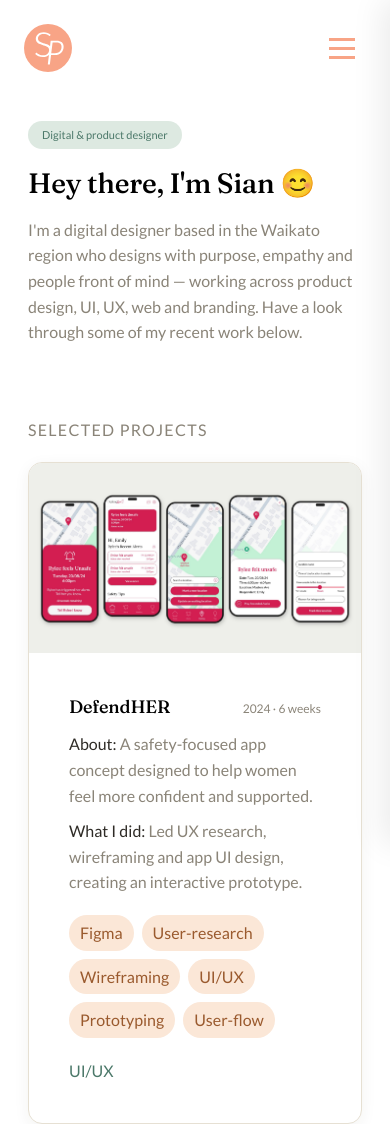
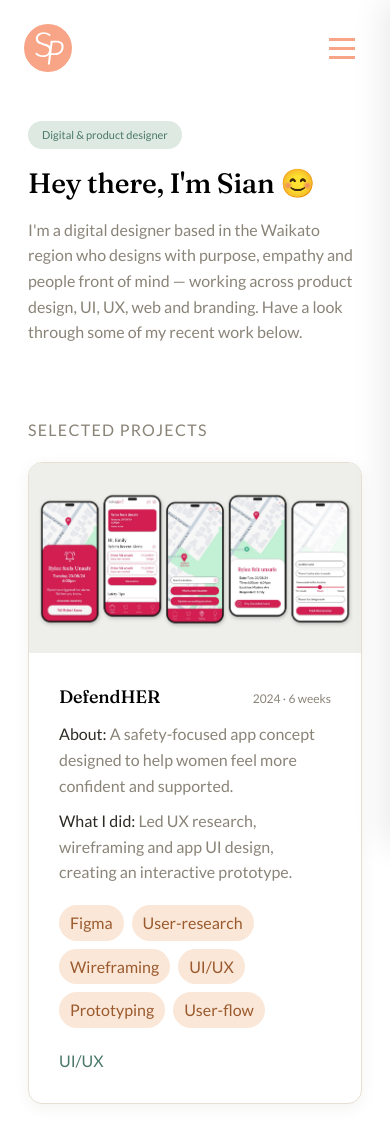
Before and after one commit to siansp24/design-by-sian, a plain HTML site: page index.html in a window 390 px wide. Shown: the top 1124 px of the page. Drawn offline with Linux system fonts and the light colour scheme.

Commit message:
update style.css
project card padding

```diff
--- a/style.css
+++ b/style.css
@@ -395,7 +395,7 @@
   @media (max-width:640px){
     .project-card{flex-direction:column;}
     .project-img{width:100%;min-height:160px;}
-    .project-info{width:100%;}
+    .project-info{width:100%; padding: 30px}
     nav{gap:30\px;}
     .bio-grid{flex-direction:column;}
     .accordion-body{width:100%;}
```
